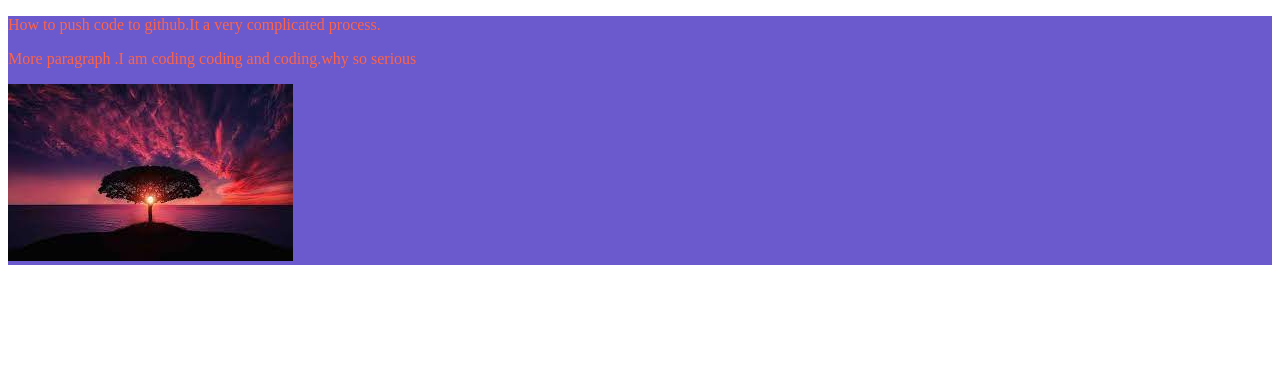
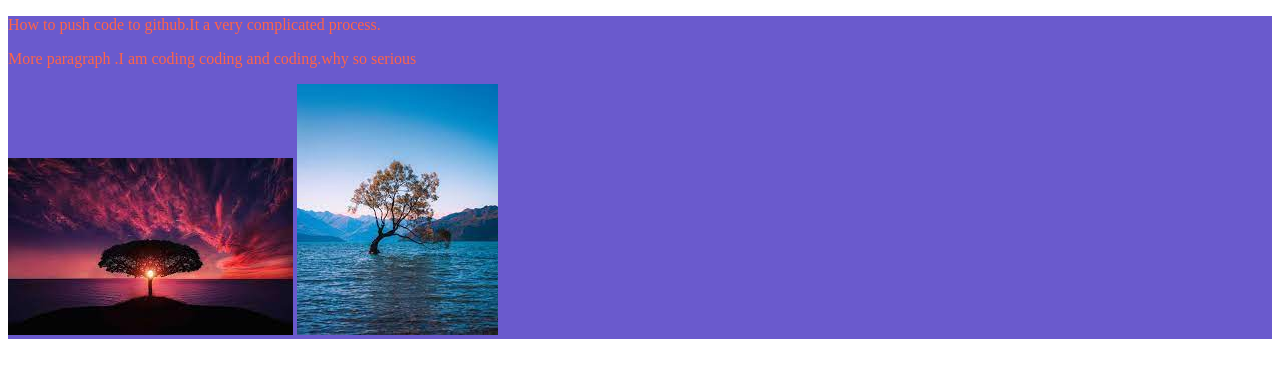
Before and after one commit to Aslam117/my-second-repo, a plain HTML site: page index.html in a window 1280 px wide. Shown: the part 163-540 px from the top of the page. Drawn offline with Linux system fonts and the light colour scheme.

Commit message:
another pic

```diff
--- a/index.html
+++ b/index.html
@@ -15,6 +15,7 @@
         <p> How to push code to github.It a very complicated process.</p>
         <p>More paragraph .I am coding coding and coding.why so serious</p>
         <img src="first.jfif" alt="Picture of sun-set.">
+        <img src="images/second.jfif" alt="">
     </div>
 
 </body>
```
Also changed, not shown: images/second.jfif (renamed from second.jfif).
